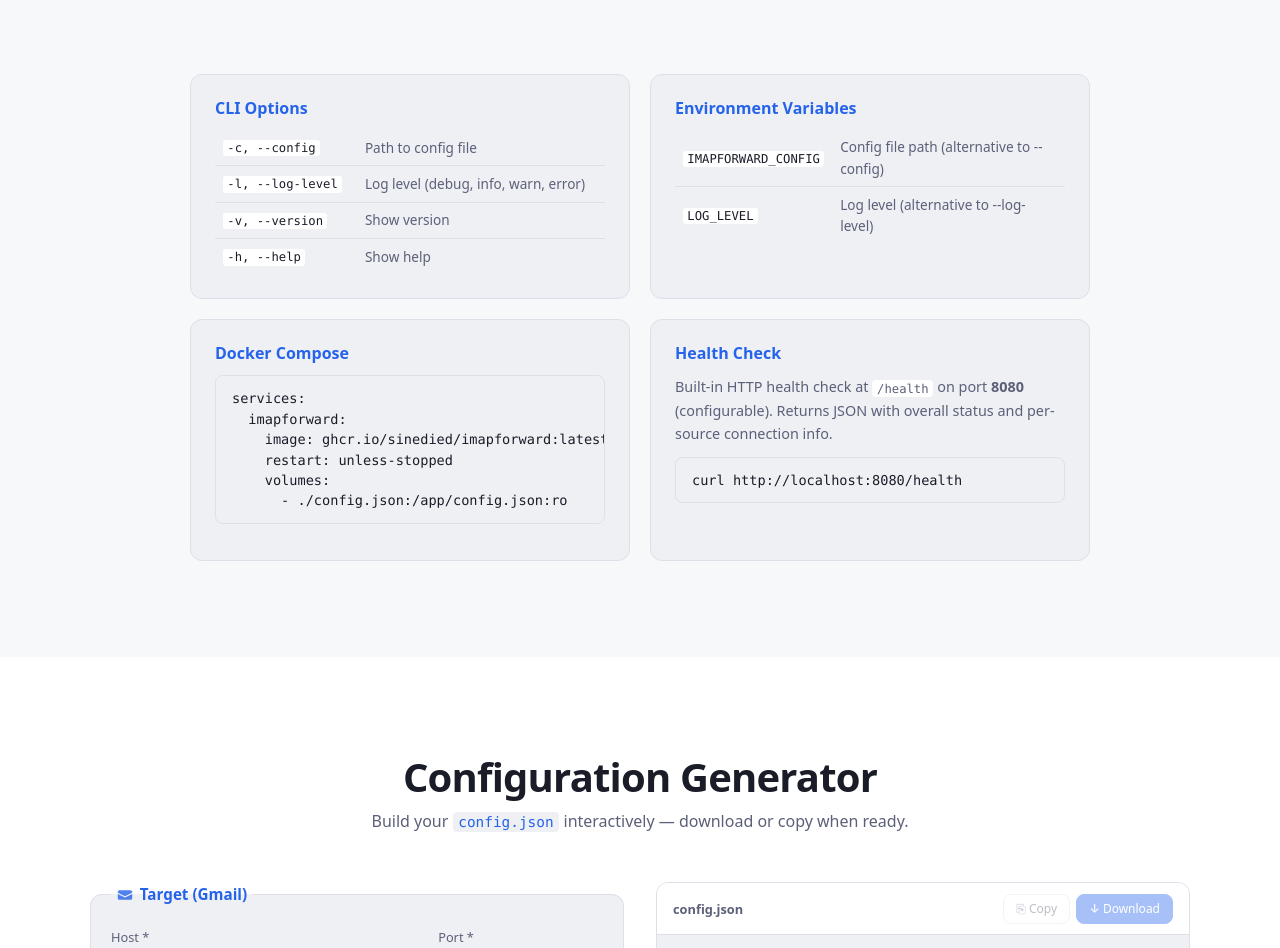
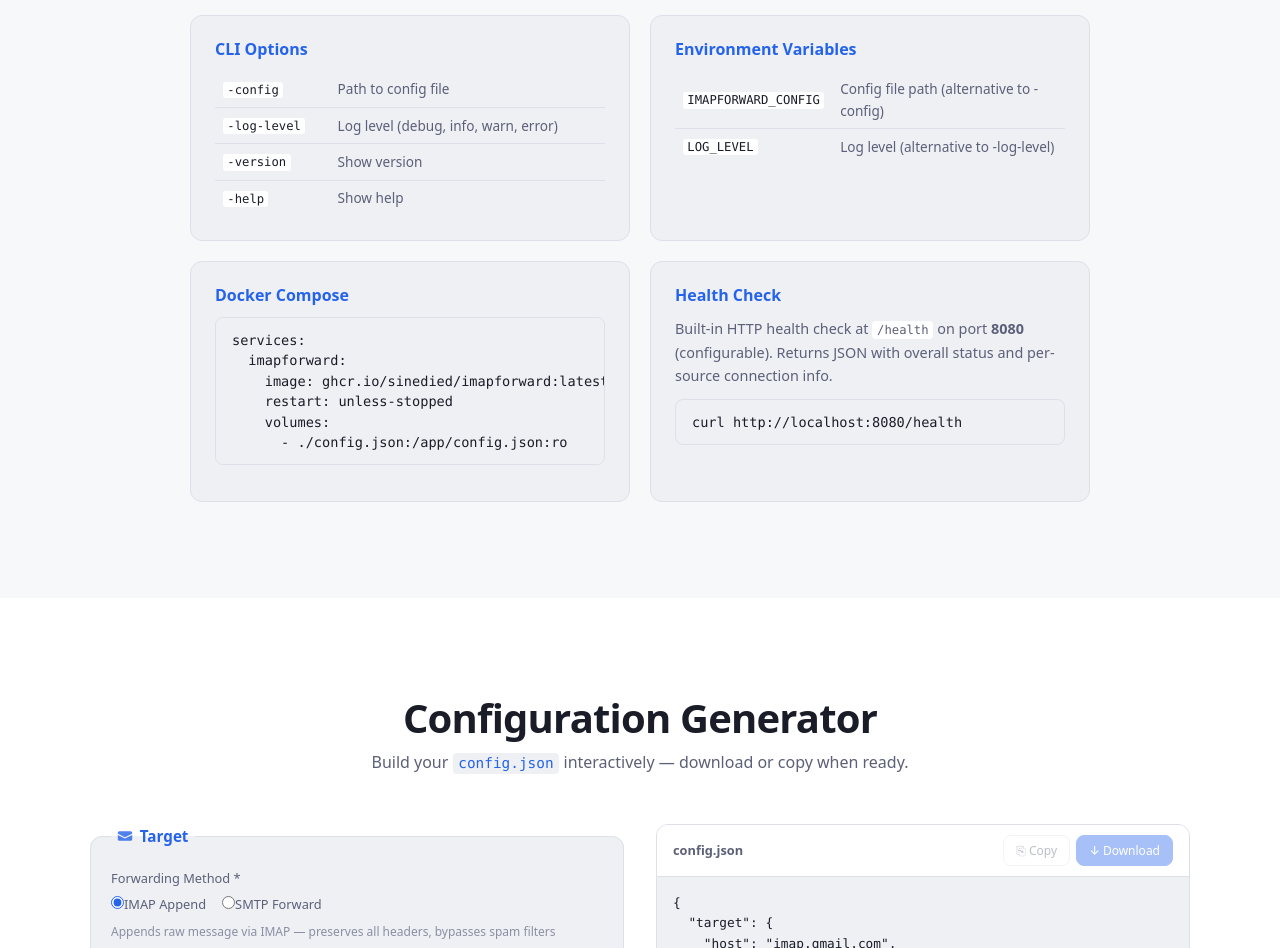
Before and after one commit to sinedied/imapforward, an Angular app in the folder website/: page / in a window 1280 px wide. Shown: the part 1584-2532 px from the top of the page. Built offline with nearby package versions, Linux system fonts and the light colour scheme.

Commit message:
docs: add SMTP forwarding option to website and update setup instructions

```diff
--- a/website/src/app/components/config-tool.ts
+++ b/website/src/app/components/config-tool.ts
@@ -34,13 +34,35 @@ const IMPLICIT_TLS_PORTS = new Set([465, 993]);
                     <path d="M3 4a2 2 0 00-2 2v1.161l8.441 4.221a1.25 1.25 0 001.118 0L19 7.162V6a2 2 0 00-2-2H3z"/>
                     <path d="M19 8.839l-7.556 3.778a2.75 2.75 0 01-2.888 0L1 8.839V14a2 2 0 002 2h14a2 2 0 002-2V8.839z"/>
                   </svg>
-                  Target (Gmail)
+                  Target
                 </legend>
+
+                <div class="form-row">
+                  <div class="field">
+                    <label>Forwarding Method *</label>
+                    <div class="method-toggle">
+                      <label class="radio-label">
+                        <input type="radio" formControlName="forwardMethod" value="imap" />
+                        <span>IMAP Append</span>
+                      </label>
+                      <label class="radio-label">
+                        <input type="radio" formControlName="forwardMethod" value="smtp" />
+                        <span>SMTP Forward</span>
+                      </label>
+                    </div>
+                    <span class="hint">
+                      {{ form.get('forwardMethod')?.value === 'smtp'
+                        ? 'Forwards via SMTP — enables spam filtering, adds Reply-To for replies'
+                        : 'Appends raw message via IMAP — preserves all headers, bypasses spam filters' }}
+                    </span>
+                  </div>
+                </div>
                 <div formGroupName="target">
                   <div class="form-row">
                     <div class="field">
                       <label for="t-host">Host *</label>
-                      <input id="t-host" formControlName="host" placeholder="imap.gmail.com" />
+                      <input id="t-host" formControlName="host"
+                        [placeholder]="form.get('forwardMethod')?.value === 'smtp' ? 'smtp.gmail.com' : 'imap.gmail.com'" />
                     </div>
                     <div class="field field-sm">
                       <label for="t-port">Port *</label>
@@ -68,7 +90,11 @@ const IMPLICIT_TLS_PORTS = new Set([465, 993]);
                   <div class="form-row">
                     <div class="field">
                       <label for="t-folder">Folder</label>
-                      <input id="t-folder" formControlName="folder" placeholder="INBOX" />
+                      <input id="t-folder" formControlName="folder" placeholder="INBOX"
+                        [class.field-disabled]="form.get('forwardMethod')?.value === 'smtp'" />
+                      @if (form.get('forwardMethod')?.value === 'smtp') {
+                        <span class="hint">Not used with SMTP forwarding</span>
+                      }
                     </div>
                   </div>
                 </div>
@@ -317,6 +343,32 @@ const IMPLICIT_TLS_PORTS = new Set([465, 993]);
       padding-bottom: 0.55rem;
     }
 
+    .field-disabled {
+      opacity: 0.4;
+      pointer-events: none;
+    }
+
+    .method-toggle {
+      display: flex;
+      gap: 1rem;
+      margin-top: 0.2rem;
+    }
+
+    .radio-label {
+      display: inline-flex;
+      align-items: center;
+      gap: 0.4rem;
+      cursor: pointer;
+      font-size: 0.85rem;
+      color: var(--text-secondary);
+      user-select: none;
+
+      input[type="radio"] {
+        accent-color: var(--accent);
+        margin: 0;
+      }
+    }
+
     .toggle-label {
       display: inline-flex;
       align-items: center;
@@ -533,6 +585,7 @@ export class ConfigTool {
   protected readonly copied = signal(false);
 
   protected readonly form = this.fb.group({
+    forwardMethod: ['imap'],
     target: this.fb.group({
       host: ['imap.gmail.com', Validators.required],
       port: [993, [Validators.required]],
@@ -556,6 +609,7 @@ export class ConfigTool {
     const v = this.formValue();
     if (!v) return '';
 
+    const method = v.forwardMethod || 'imap';
     const config: Record<string, unknown> = {
       target: {
         host: v.target?.host || '',
@@ -565,10 +619,11 @@ export class ConfigTool {
           user: v.target?.auth?.user || '',
           pass: v.target?.auth?.pass || '',
         },
-        ...(v.target?.folder && v.target.folder !== 'INBOX'
+        ...(method === 'imap' && v.target?.folder && v.target.folder !== 'INBOX'
           ? {folder: v.target.folder}
           : {}),
       },
+      ...(method !== 'imap' ? {forwardMethod: method} : {}),
       sources: (v.sources ?? []).map((s) => ({
         name: s?.name || '',
         host: s?.host || '',
--- a/website/src/app/components/setup.ts
+++ b/website/src/app/components/setup.ts
@@ -14,10 +14,7 @@ import {ScrollAnimate} from '../directives/scroll-animate';
             <div class="step-number">1</div>
             <div class="step-content">
               <h3>Install</h3>
-              <p>Install globally via npm or pull the Docker image:</p>
-              <div class="code-block">
-                <pre><code>npm install -g imapforward</code></pre>
-              </div>
+              <p>Download a binary from <a href="https://github.com/sinedied/imapforward/releases" target="_blank">GitHub Releases</a>, or pull the Docker image:</p>
               <div class="code-block">
                 <pre><code>docker pull ghcr.io/sinedied/imapforward:latest</code></pre>
               </div>
@@ -58,10 +55,10 @@ import {ScrollAnimate} from '../directives/scroll-animate';
             <h3>CLI Options</h3>
             <table>
               <tbody>
-                <tr><td><code>-c, --config</code></td><td>Path to config file</td></tr>
-                <tr><td><code>-l, --log-level</code></td><td>Log level (debug, info, warn, error)</td></tr>
-                <tr><td><code>-v, --version</code></td><td>Show version</td></tr>
-                <tr><td><code>-h, --help</code></td><td>Show help</td></tr>
+                <tr><td><code>-config</code></td><td>Path to config file</td></tr>
+                <tr><td><code>-log-level</code></td><td>Log level (debug, info, warn, error)</td></tr>
+                <tr><td><code>-version</code></td><td>Show version</td></tr>
+                <tr><td><code>-help</code></td><td>Show help</td></tr>
               </tbody>
             </table>
           </div>
@@ -70,8 +67,8 @@ import {ScrollAnimate} from '../directives/scroll-animate';
             <h3>Environment Variables</h3>
             <table>
               <tbody>
-                <tr><td><code>IMAPFORWARD_CONFIG</code></td><td>Config file path (alternative to --config)</td></tr>
-                <tr><td><code>LOG_LEVEL</code></td><td>Log level (alternative to --log-level)</td></tr>
+                <tr><td><code>IMAPFORWARD_CONFIG</code></td><td>Config file path (alternative to -config)</td></tr>
+                <tr><td><code>LOG_LEVEL</code></td><td>Log level (alternative to -log-level)</td></tr>
               </tbody>
             </table>
           </div>
```
Also changed, not shown: 1 other file (tests, documents, lock files or other folders).
